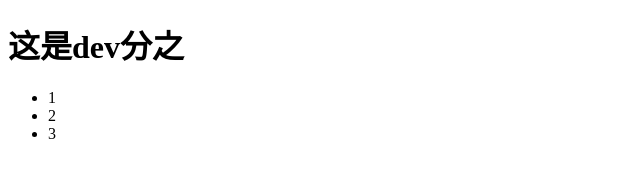
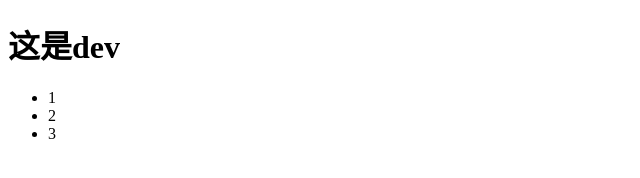
Before and after one commit to pookpal/testgit, a website: page index.html in a window 1280 px wide. Shown: the whole page, without its empty margins (0-640 px from the left). Drawn offline with Linux system fonts and the light colour scheme.

Commit message:
dev branch

```diff
--- a/index.html
+++ b/index.html
@@ -8,7 +8,7 @@
     <title>Document</title>
 </head>
 <body>
-<h1>这是dev分之</h1>
+<h1>这是dev</h1>
 <ul>
     <li>1</li>
     <li>2</li>
```
